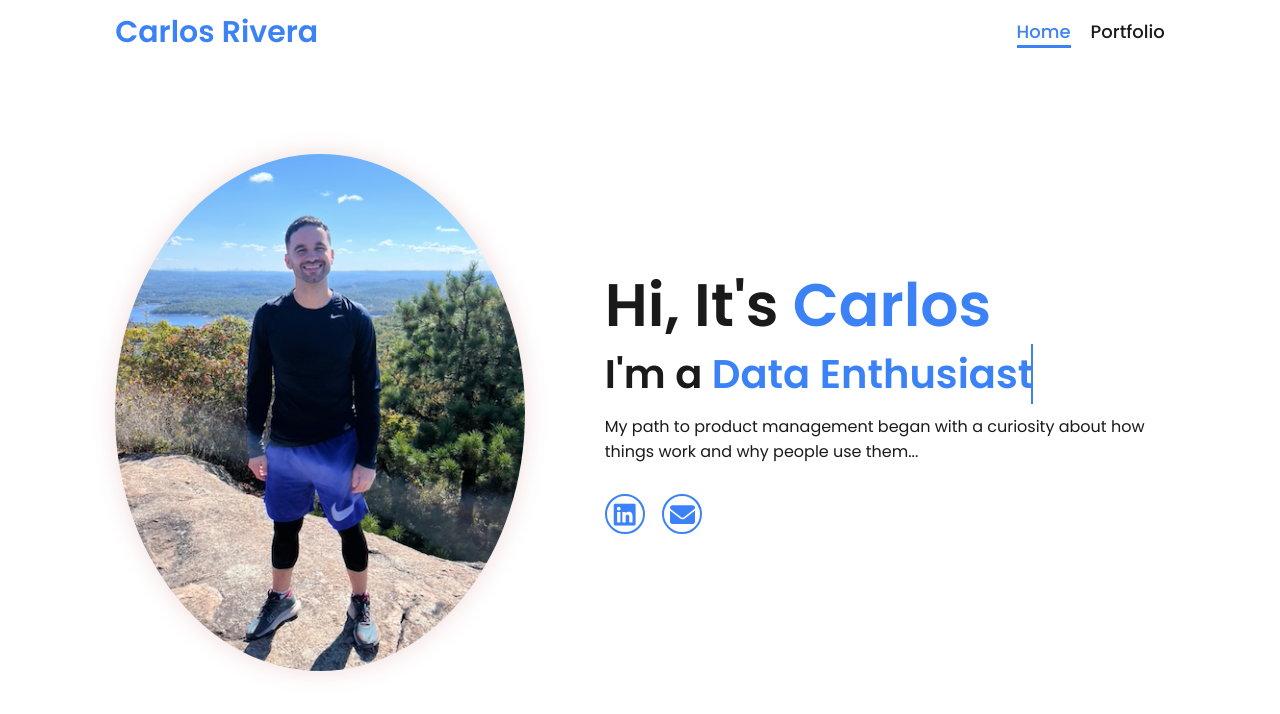
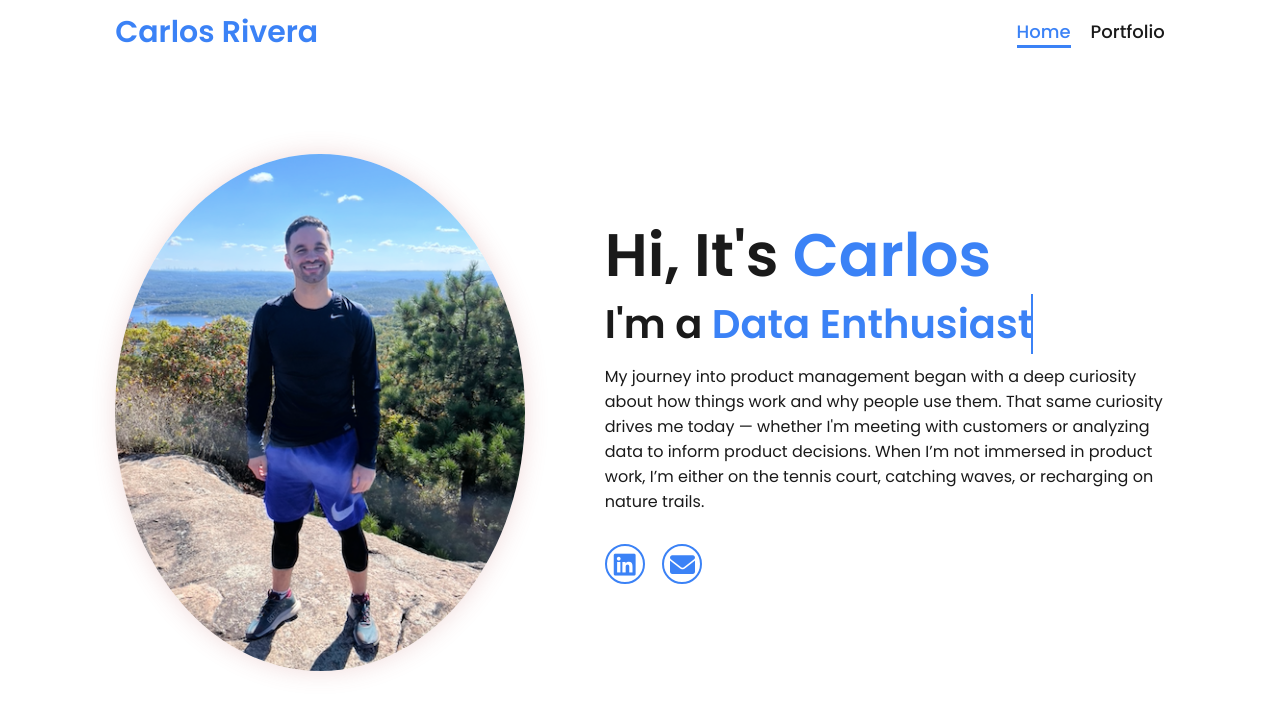
Before and after one commit to carlosriverajr/portfolio, a plain HTML site: page index.html in a window 1280 px wide. Drawn offline with Linux system fonts and the light colour scheme.

Commit message:
Add files via upload

```diff
--- a/index.html
+++ b/index.html
@@ -26,7 +26,7 @@
       <h1>Hi, It's <span>Carlos</span></h1>
       <h3 class="typing-text">I'm a <span></span></h3>
       <p>
-        My path to product management began with a curiosity about how things work and why people use them...
+        My journey into product management began with a deep curiosity about how things work and why people use them. That same curiosity drives me today — whether I'm meeting with customers or analyzing data to inform product decisions. When I’m not immersed in product work, I’m either on the tennis court, catching waves, or recharging on nature trails.
       </p>
       <div class="social-icons">
         <a href="https://www.linkedin.com/in/crivera7/" target="_blank"><i class="fa-brands fa-linkedin"></i></a>
```
